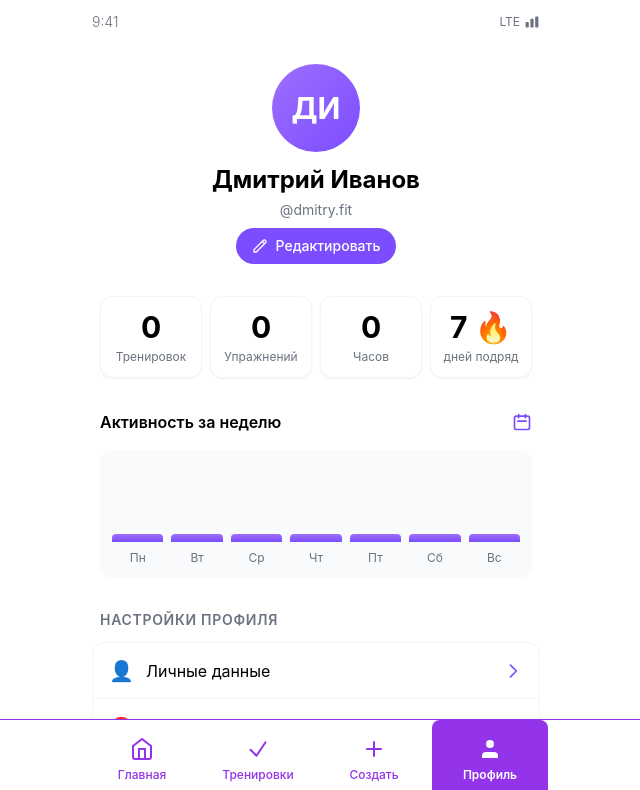
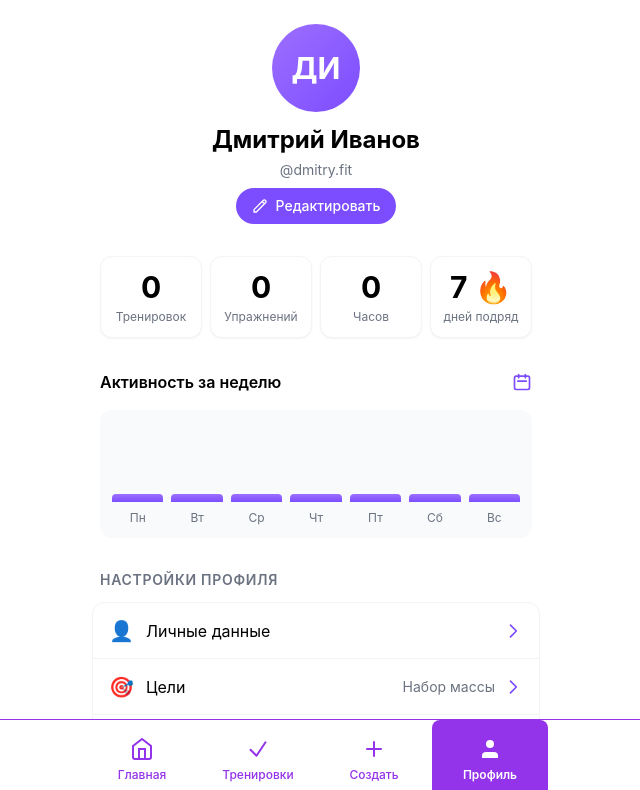
Before and after one commit to timplay75-wq/gym-tracker, a React (Vite) app: page /profile in a window 1280 px wide. Shown: the top 790 px of the page, without its empty margins (324-964 px from the left). Built offline with nearby package versions, Linux system fonts and the light colour scheme.

Commit message:
fix: убрать статус бар (время, LTE) из профиля - лишнее для PWA

```diff
--- a/src/pages/Profile.tsx
+++ b/src/pages/Profile.tsx
@@ -42,17 +42,6 @@ export const Profile = () => {
   return (
     <div className="min-h-screen bg-white pb-24">
       <div className="max-w-[480px] mx-auto px-4">
-        {/* Статус бар */}
-        <div className="pt-3 pb-2 flex items-center justify-between text-sm text-gray-500">
-          <span className="font-light">9:41</span>
-          <div className="flex items-center gap-1">
-            <span className="text-xs">LTE</span>
-            <svg className="w-4 h-4" fill="currentColor" viewBox="0 0 20 20">
-              <path d="M2 11a1 1 0 011-1h2a1 1 0 011 1v5a1 1 0 01-1 1H3a1 1 0 01-1-1v-5zM8 7a1 1 0 011-1h2a1 1 0 011 1v9a1 1 0 01-1 1H9a1 1 0 01-1-1V7zM14 4a1 1 0 011-1h2a1 1 0 011 1v12a1 1 0 01-1 1h-2a1 1 0 01-1-1V4z" />
-            </svg>
-          </div>
-        </div>
-
         {/* Шапка профиля */}
         <div className="pt-6 pb-8 flex flex-col items-center">
           {/* Аватар */}
```
